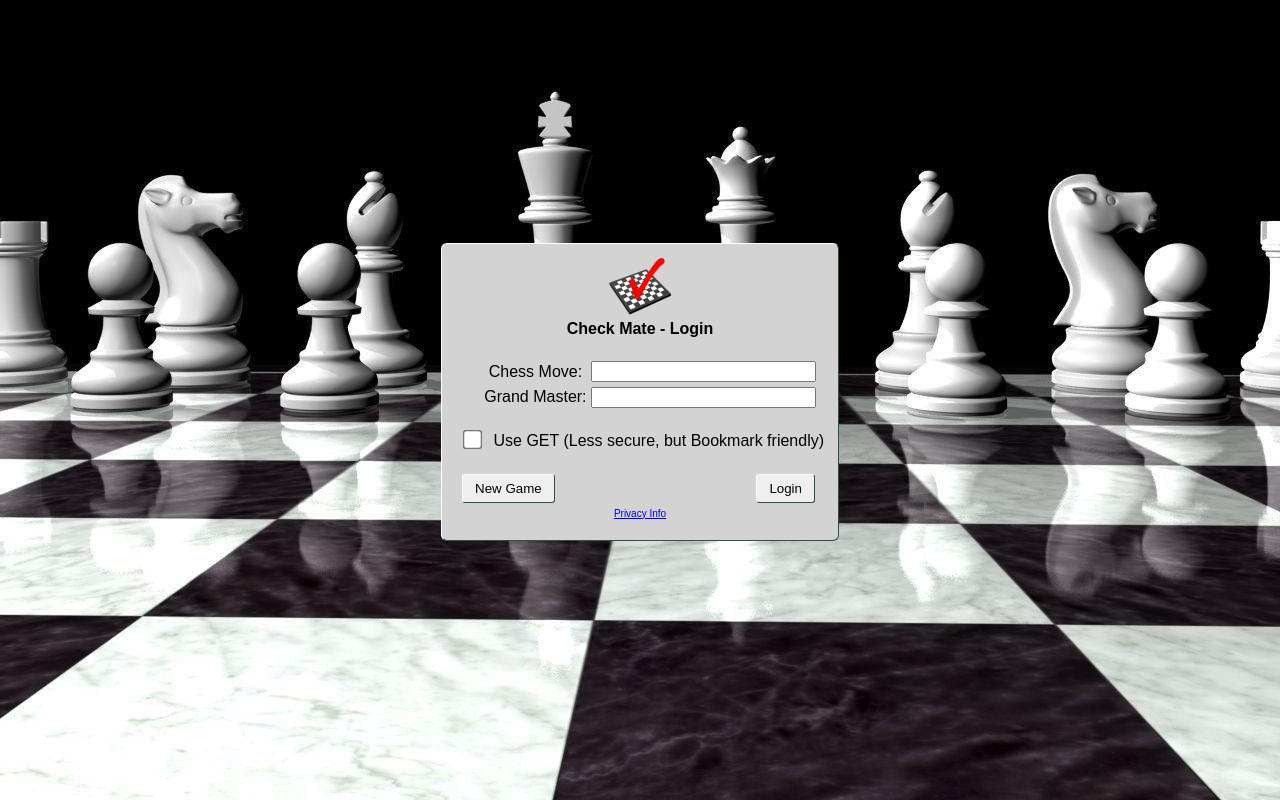
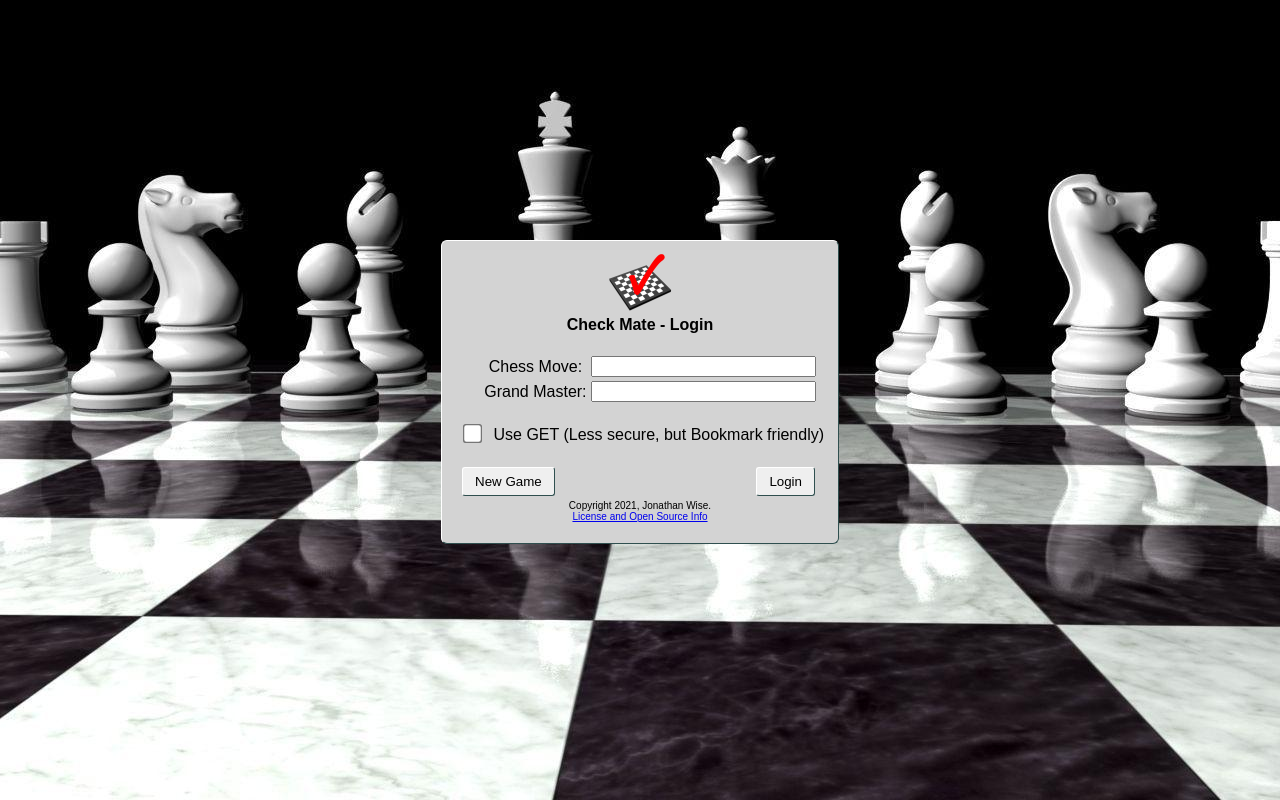
Before and after one commit to codepoet80/checkmate-service, a PHP site: page /login.php in a window 1280 px wide. Run offline with PHP 8.4, Linux system fonts and the light colour scheme.

Commit message:
update message

```diff
--- a/login.php
+++ b/login.php
@@ -67,7 +67,7 @@ $errorMsg = "DEBUG...<br>";
                                     <td align="right" valign="bottom"><input class="button" type="submit" id="btnSubmit" value="Login"/><img src="images/spacer.gif" width="20"></td>
                                 </tr>
                                 <tr>
-                                    <td colspan="3" align="center"><small><a href="privacy.html">Privacy Info</a></small><br/>&nbsp;</td>
+                                    <td colspan="3" align="center"><small>Copyright 2021, Jonathan Wise.<br/><a href="https://github.com/codepoet80/checkmate-service">License and Open Source Info</a></small><br/>&nbsp;</td>
                                 </tr>
                             </table>
                         </td>
```
